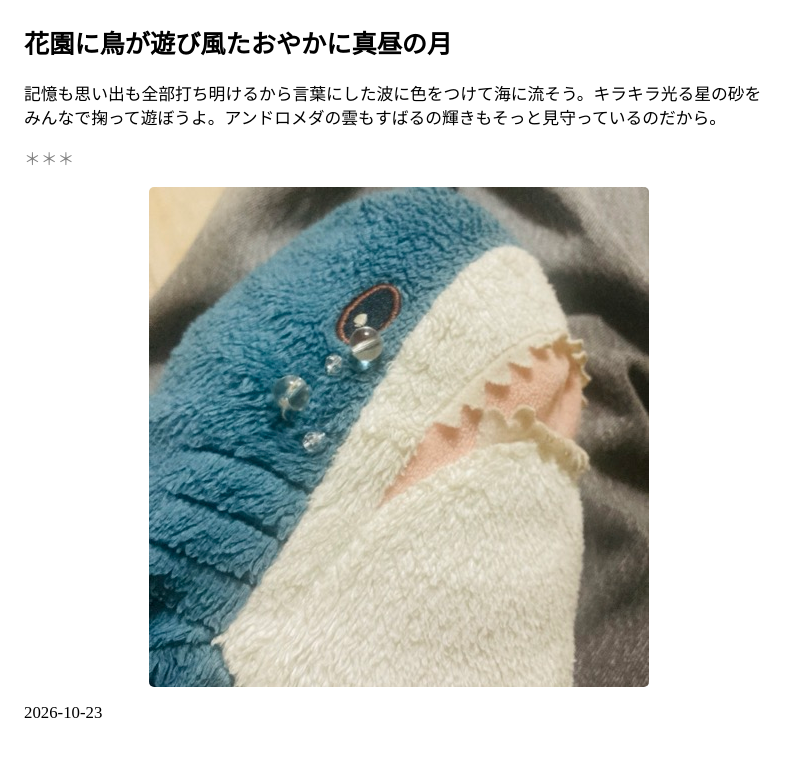
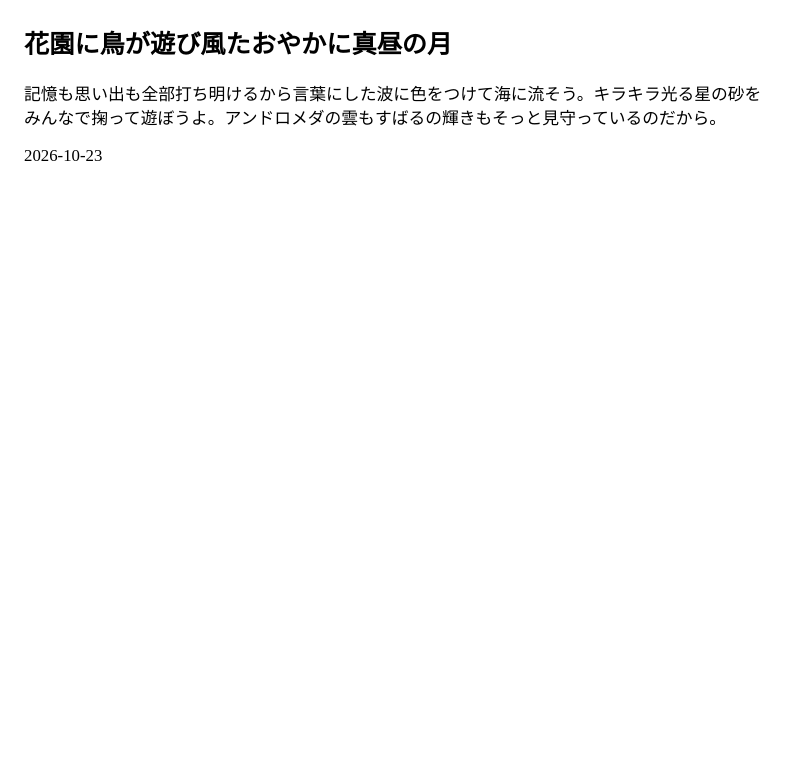
Before and after one commit to nn-iii/nn-iii.github.io, a Jekyll site: the page built from _posts/2026-10-23-0603.md, in a window 1280 px wide. Shown: the top 757 px of the page, without its empty margins (0-798 px from the left). Built offline with Jekyll 4.4.1, drawn with Linux system fonts in a browser that asks for light colours; some web fonts are replaced.

Commit message:
2026-10-23-0603.md を更新

```diff
--- a/_posts/2026-10-23-0603.md
+++ b/_posts/2026-10-23-0603.md
@@ -4,7 +4,3 @@ title: 花園に鳥が遊び風たおやかに真昼の月
 ---
 
 記憶も思い出も全部打ち明けるから言葉にした波に色をつけて海に流そう。キラキラ光る星の砂をみんなで掬って遊ぼうよ。アンドロメダの雲もすばるの輝きもそっと見守っているのだから。
-
----
-
-![](/images/2026-10-29.JPEG)
```
